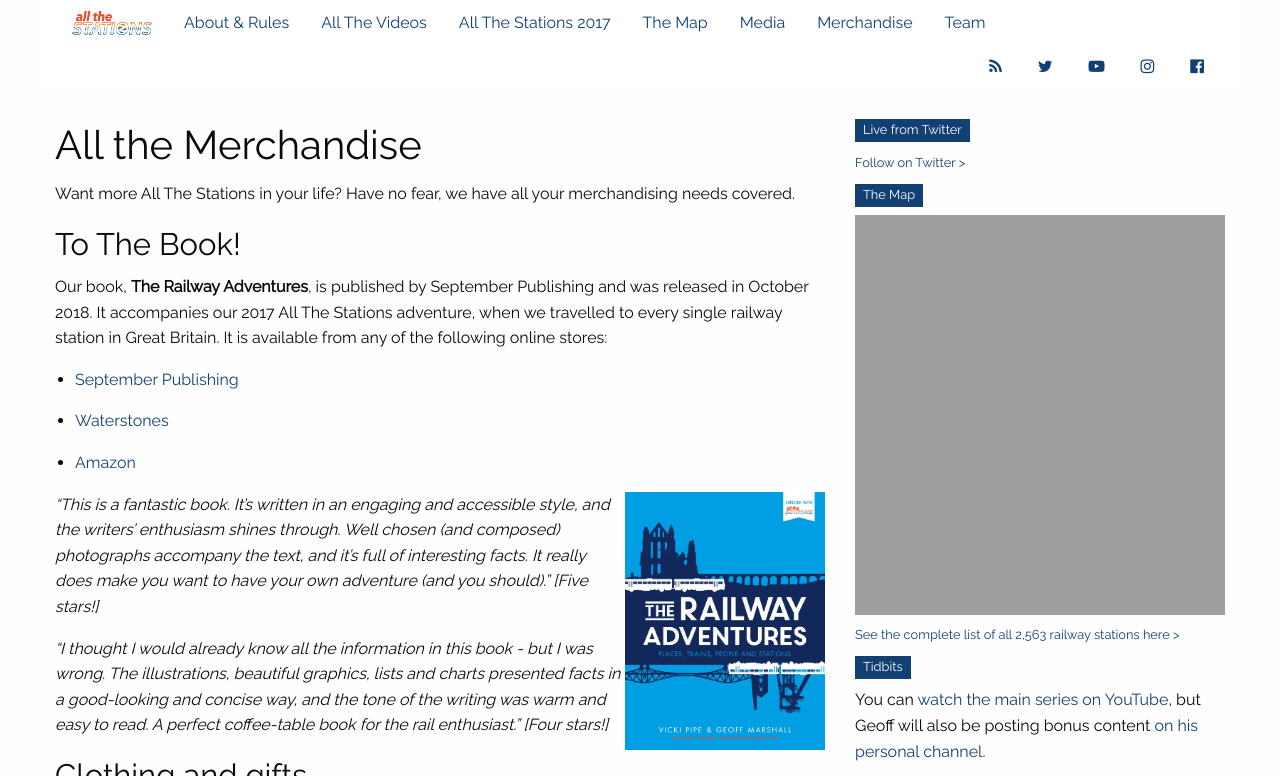
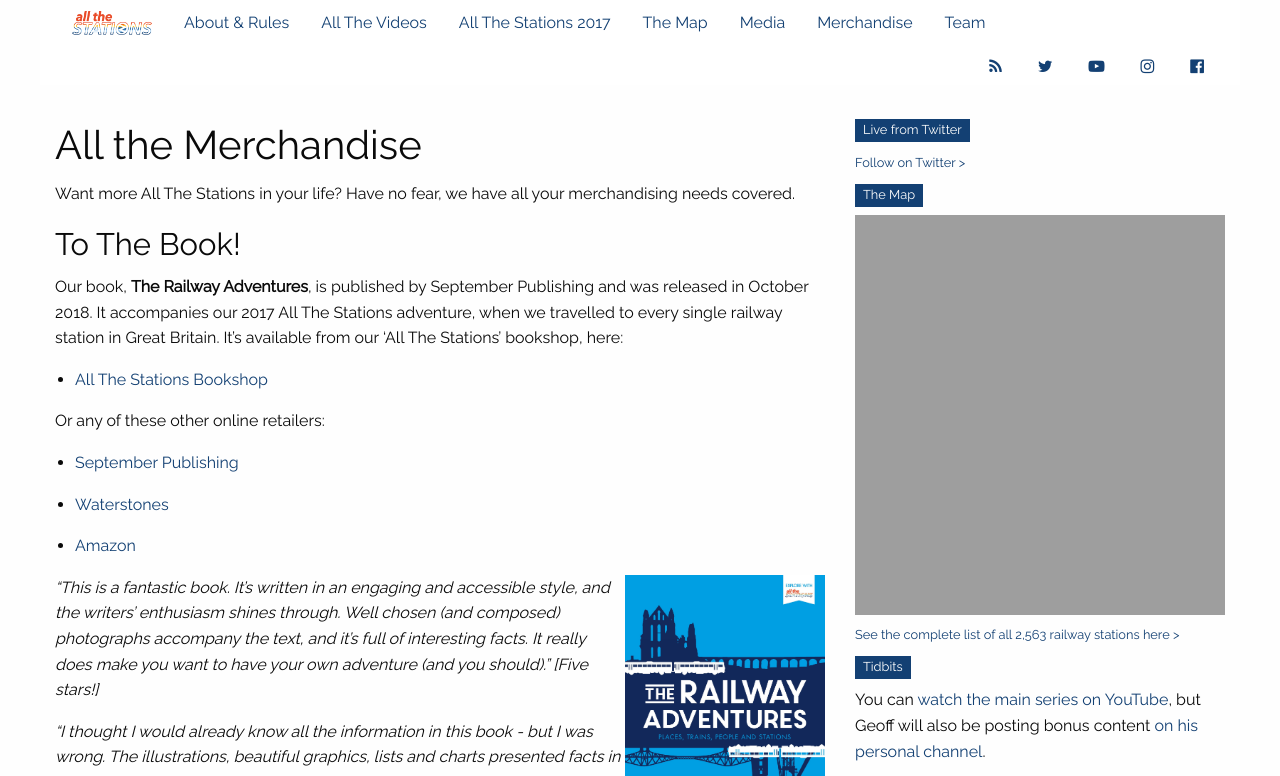
Before and after one commit to khawkins98/all-the-stations, a Jekyll site: the page built from shop.md, in a window 1280 px wide and 900 px high, cut to the strip 0-776 px from the top of the window. Built offline with Jekyll 4.4.1, drawn with Linux system fonts in a browser that asks for light colours; nearby versions of some CDN libraries; comment, search, counter and statistics services are not loaded.

Commit message:
Update shop.md
added All The Stations bookshop

```diff
--- a/shop.md
+++ b/shop.md
@@ -10,7 +10,11 @@
 
 ### To The Book!
 
-Our book, <strong>The Railway Adventures</strong>, is published by September Publishing and was released in October 2018. It accompanies our 2017 All The Stations adventure, when we travelled to every single railway station in Great Britain. It is available from any of the following online stores:
+Our book, <strong>The Railway Adventures</strong>, is published by September Publishing and was released in October 2018. It accompanies our 2017 All The Stations adventure, when we travelled to every single railway station in Great Britain. It's available from our 'All The Stations' bookshop, here:
+
+* <a href="https://uk.bookshop.org/shop/allthestations">All The Stations Bookshop</a>
+
+Or any of these other online retailers:
 
 * <a href="https://www.septemberpublishing.org/product/the-railway-adventures/">September Publishing</a>
 
```
